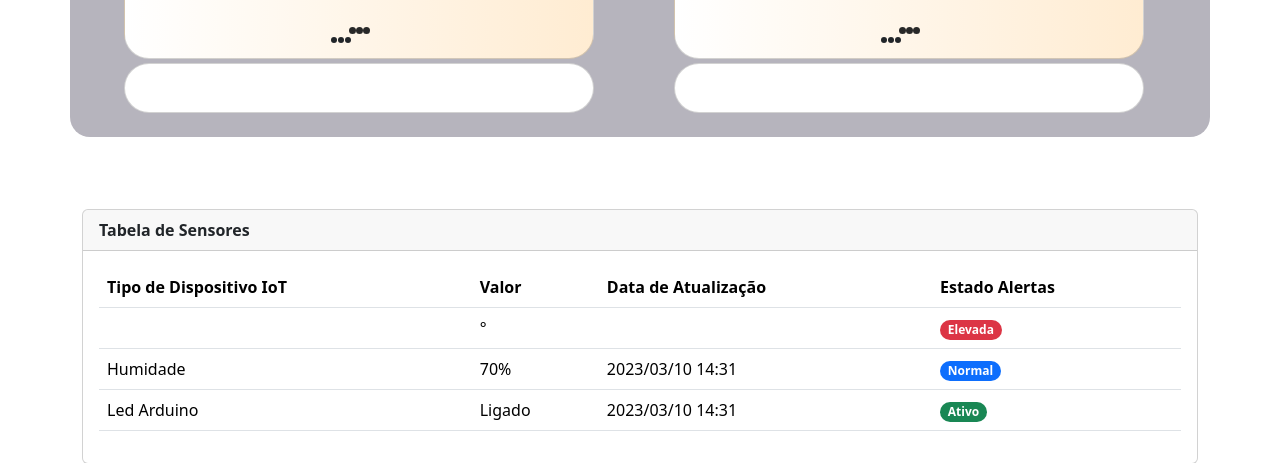
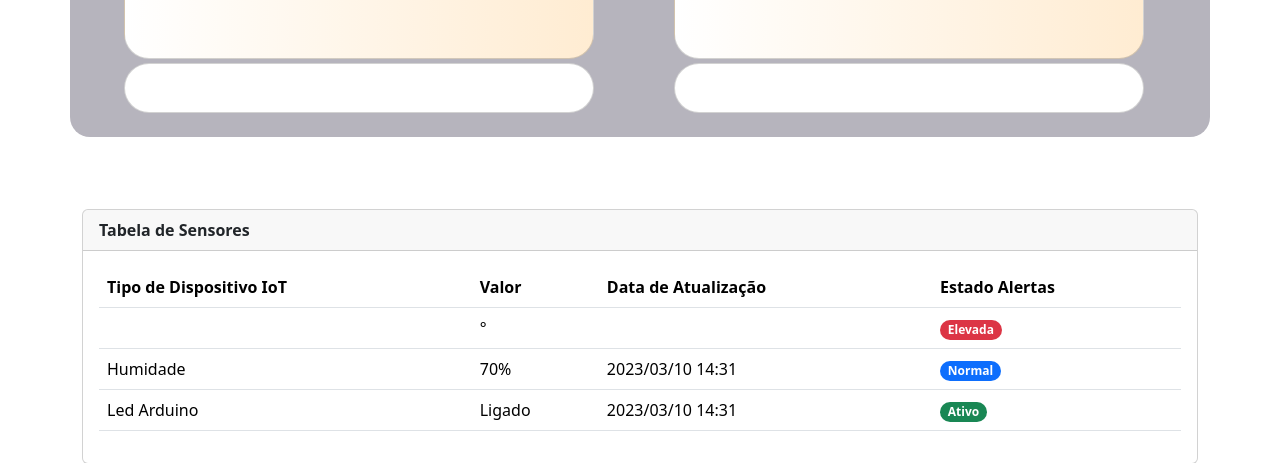
Before and after one commit to renarayzo/EstacaoMeteorologicaTI, a PHP site: page /dashboard.php in a window 1280 px wide. Shown: the part 858-1321 px from the top of the page. Run offline with PHP 8.4, Linux system fonts and the light colour scheme; the visitor is signed in with stand-in values (Sample User, id 1).

Commit message:
Remove unnecessary dots

```diff
--- a/dashboard.php
+++ b/dashboard.php
@@ -81,11 +81,6 @@ $nome_temperatura = file_get_contents("api/files/temperatura/nome.txt");
                                 </div>
                                 <div class="card-body p-4 pt-0">
                                     <div id="demo1" class="carousel slide" data-ride="carousel">
-                                        <ul class="carousel-indicators mb-0">
-                                            <li data-target="#demo1" data-slide-to="0" class="active"></li>
-                                            <li data-target="#demo1" data-slide-to="1"></li>
-                                            <li data-target="#demo1" data-slide-to="2"></li>
-                                        </ul>
                                         <div class="carousel-inner">
                                             <div class="carousel-item active">
                                                 <div class="d-flex justify-content-between mb-4 pb-2">
@@ -124,11 +119,6 @@ $nome_temperatura = file_get_contents("api/files/temperatura/nome.txt");
                                 </div>
                                 <div class="card-body p-4 pt-0">
                                     <div id="demo1" class="carousel slide" data-ride="carousel">
-                                        <ul class="carousel-indicators mb-0">
-                                            <li data-target="#demo1" data-slide-to="0" class="active"></li>
-                                            <li data-target="#demo1" data-slide-to="1"></li>
-                                            <li data-target="#demo1" data-slide-to="2"></li>
-                                        </ul>
                                         <div class="carousel-inner">
                                             <div class="carousel-item active">
                                                 <div class="d-flex justify-content-between mb-4 pb-2">
@@ -169,11 +159,6 @@ $nome_temperatura = file_get_contents("api/files/temperatura/nome.txt");
                                 </div>
                                 <div class="card-body p-4 pt-0">
                                     <div id="demo1" class="carousel slide" data-ride="carousel">
-                                        <ul class="carousel-indicators mb-0">
-                                            <li data-target="#demo1" data-slide-to="0" class="active"></li>
-                                            <li data-target="#demo1" data-slide-to="1"></li>
-                                            <li data-target="#demo1" data-slide-to="2"></li>
-                                        </ul>
                                         <div class="carousel-inner">
                                             <div class="carousel-item active">
                                                 <div class="d-flex justify-content-between mb-4 pb-2">
@@ -212,11 +197,6 @@ $nome_temperatura = file_get_contents("api/files/temperatura/nome.txt");
                                 </div>
                                 <div class="card-body p-4 pt-0">
                                     <div id="demo1" class="carousel slide" data-ride="carousel">
-                                        <ul class="carousel-indicators mb-0">
-                                            <li data-target="#demo1" data-slide-to="0" class="active"></li>
-                                            <li data-target="#demo1" data-slide-to="1"></li>
-                                            <li data-target="#demo1" data-slide-to="2"></li>
-                                        </ul>
                                         <div class="carousel-inner">
                                             <div class="carousel-item active">
                                                 <div class="d-flex justify-content-between mb-4 pb-2">
```
